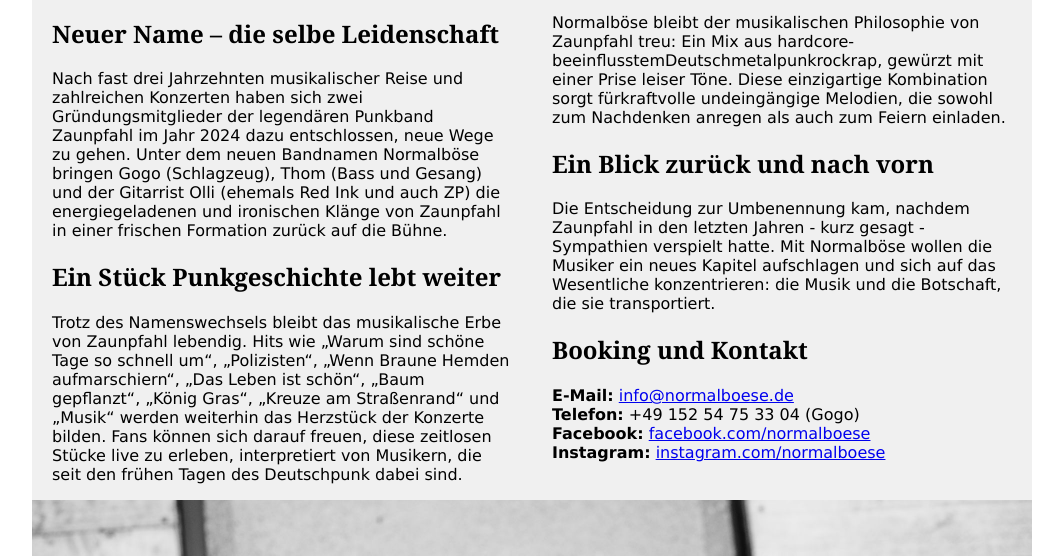
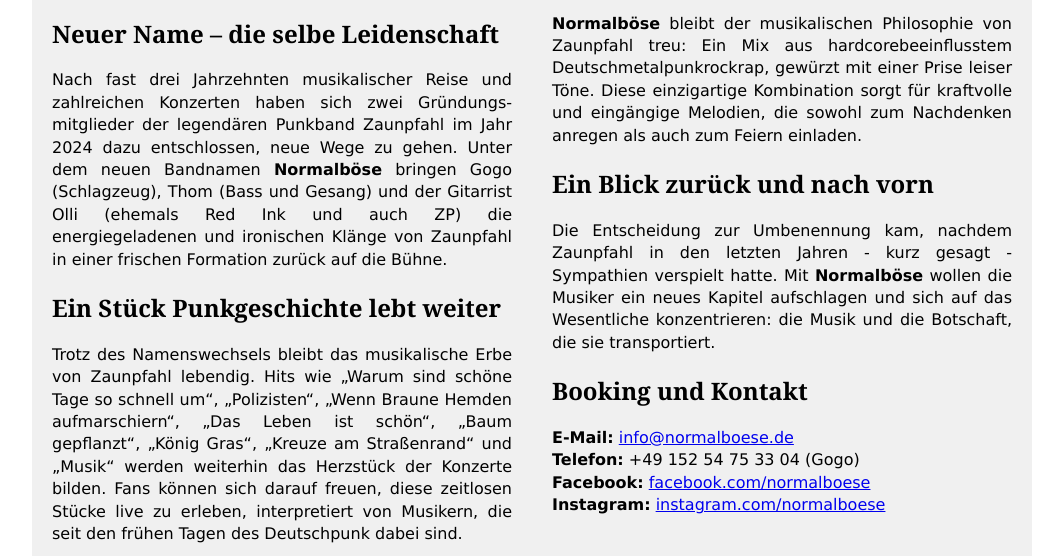
Before and after one commit to ThomasHaas299/normalboese_website, a plain HTML site: page index.html in a window 1280 px wide. Shown: the part 244-800 px from the top of the page, without its empty margins (108-1171 px from the left). Drawn offline with Linux system fonts and the light colour scheme.

Commit message:
Formatierungen (justify, Silbentrennung mit &shy;), Quellcode aufgeräumt

```diff
--- a/index.html
+++ b/index.html
@@ -37,9 +37,19 @@
             padding-bottom: 10px;
         }
 
+        p {
+            line-height: 1.4;
+            text-align: justify;
+        }
+
         #logo img,
         #hero img {
             width: 100%;
+        }
+
+        address {
+            line-height: 1.4;
+            font-style: normal;
         }
 
         @media (min-width: 800px) {
@@ -68,50 +78,44 @@
             <h1>Neuer Name – die selbe Leidenschaft</h1>
 
             <p>Nach fast drei Jahrzehnten musikalischer Reise und zahlreichen Konzerten haben sich zwei
-                Gründungsmitglieder der
-                legendären Punkband Zaunpfahl im Jahr 2024 dazu entschlossen, neue Wege zu gehen. Unter dem neuen
-                Bandnamen Normalböse
-                bringen Gogo (Schlagzeug), Thom (Bass und Gesang) und der Gitarrist Olli (ehemals Red Ink und auch ZP)
-                die
-                energiegeladenen und ironischen Klänge von Zaunpfahl in einer frischen Formation zurück auf die Bühne.
+                Gründungs&shy;mitglieder der legendären Punkband Zaunpfahl im Jahr 2024 dazu entschlossen, neue Wege zu
+                gehen. Unter dem neuen Bandnamen <b>Normalböse</b> bringen Gogo (Schlagzeug), Thom (Bass und Gesang) und
+                der Gitarrist Olli (ehemals Red Ink und auch ZP) die energiegeladenen und ironischen Klänge von
+                Zaunpfahl in einer frischen Formation zurück auf die Bühne.
             </p>
 
             <h1>Ein Stück Punkgeschichte lebt weiter</h1>
 
             <p>Trotz des Namenswechsels bleibt das musikalische Erbe von Zaunpfahl lebendig. Hits wie „Warum sind schöne
-                Tage so
-                schnell um“, „Polizisten“, „Wenn Braune Hemden aufmarschiern“, „Das Leben ist schön“, „Baum gepflanzt“,
-                „König Gras“,
-                „Kreuze am Straßenrand“ und „Musik“ werden weiterhin das Herzstück der Konzerte bilden. Fans können sich
-                darauf freuen,
-                diese zeitlosen Stücke live zu erleben, interpretiert von Musikern, die seit den frühen Tagen des
-                Deutschpunk dabei
-                sind.</p>
+                Tage so schnell um“, „Polizisten“, „Wenn Braune Hemden aufmarschiern“, „Das Leben ist schön“, „Baum
+                gepflanzt“, „König Gras“, „Kreuze am Straßenrand“ und „Musik“ werden weiterhin das Herzstück der
+                Konzerte bilden. Fans können sich darauf freuen, diese zeitlosen Stücke live zu erleben, interpretiert
+                von Musikern, die seit den frühen Tagen des Deutschpunk dabei sind.</p>
 
         </section>
 
         <section>
-            <p>Normalböse bleibt der musikalischen Philosophie von Zaunpfahl treu: Ein Mix aus
-                hardcore-beeinflusstemDeutschmetalpunkrockrap, gewürzt mit einer Prise leiser Töne. Diese einzigartige
-                Kombination sorgt fürkraftvolle undeingängige Melodien, die sowohl zum Nachdenken anregen als auch zum
+            <p><b>Normalböse</b> bleibt der musikalischen Philosophie von Zaunpfahl treu: Ein Mix aus
+                hard&shy;core&shy;beeinflusstem Deutsch&shy;metal&shy;punk&shy;rock&shy;rap, gewürzt mit einer Prise
+                leiser Töne. Diese einzigartige
+                Kombination sorgt für kraftvolle und eingängige Melodien, die sowohl zum Nachdenken anregen als auch zum
                 Feiern einladen.</p>
 
             <h1>Ein Blick zurück und nach vorn</h1>
             <p>Die Entscheidung zur Umbenennung kam, nachdem Zaunpfahl in den letzten Jahren - kurz gesagt - Sympathien
-                verspielt
-                hatte. Mit Normalböse wollen die Musiker ein neues Kapitel aufschlagen und sich auf das Wesentliche
-                konzentrieren: die
-                Musik und die Botschaft, die sie transportiert.</p>
+                verspielt hatte. Mit <b>Normalböse</b> wollen die Musiker ein neues Kapitel aufschlagen und sich auf das
+                Wesentliche konzentrieren: die Musik und die Botschaft, die sie transportiert.</p>
 
             <h1>Booking und Kontakt</h1>
 
-            <p><b>E-Mail:</b> <a href="mailto:info@normalboese.de">info@normalboese.de</a><br>
+            <address>
+                <b>E-Mail:</b> <a href="mailto:info@normalboese.de">info@normalboese.de</a><br>
                 <b>Telefon:</b> +49 152 54 75 33 04 (Gogo)<br>
                 <b>Facebook:</b> <a href="https://facebook.com/normalboese"
                     target="_blank">facebook.com/normalboese</a><br>
                 <b>Instagram:</b> <a href="https://instagram.com/normalboese"
                     target="_blank">instagram.com/normalboese</a>
-            </p>
+            </address>
 
         </section>
 
```
